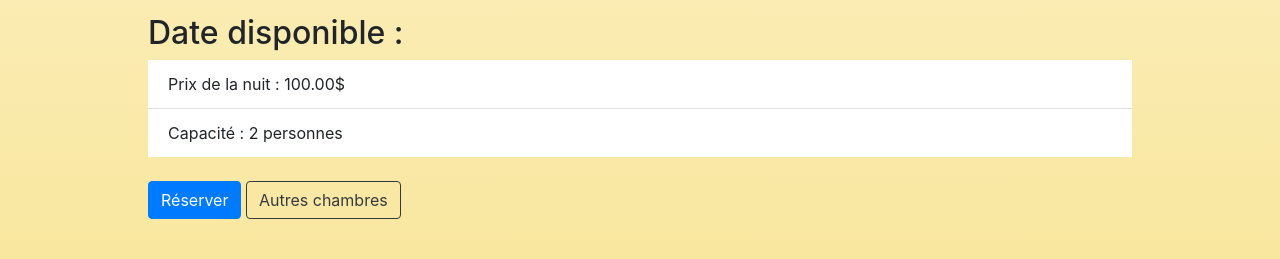
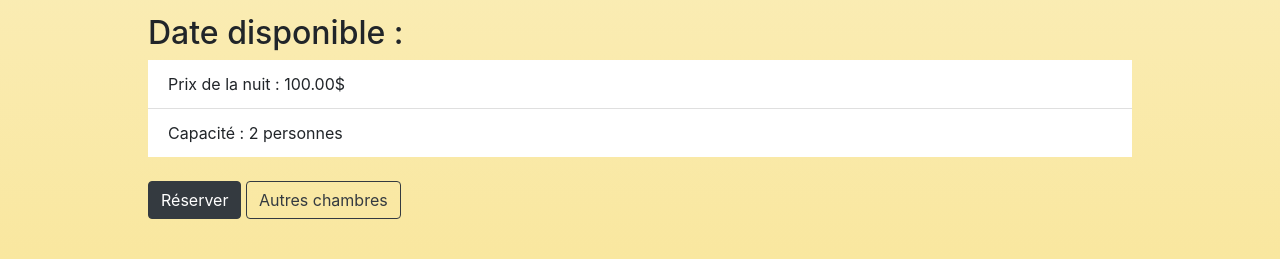
Before and after one commit to MathissGit/projet_infra_reseau, a PHP site: page /chambre.php?chambre=Standard&nbPlaces=2&prixChambre=100.00 in a window 1280 px wide. Shown: the part 1009-1268 px from the top of the page. Run offline with PHP 8.4, Linux system fonts and the light colour scheme; some libraries are stand-ins or nearby versions.

Commit message:
changement couleurs btn bootstrap

```diff
--- a/chambre.php
+++ b/chambre.php
@@ -172,7 +172,7 @@ if(isset($_GET['chambre']) && $_GET['chambre'] === 'Standard') {
             <li class="list-group-item">Capacité : <?php echo $nbPlaces ?> personnes</li>
         </ul>
         <br>
-        <button type="button" class="btn btn-primary" data-bs-toggle="modal" data-bs-target="#exampleModal">
+        <button type="button" class="btn btn-dark" data-bs-toggle="modal" data-bs-target="#exampleModal">
             Réserver
         </button>
 
```
